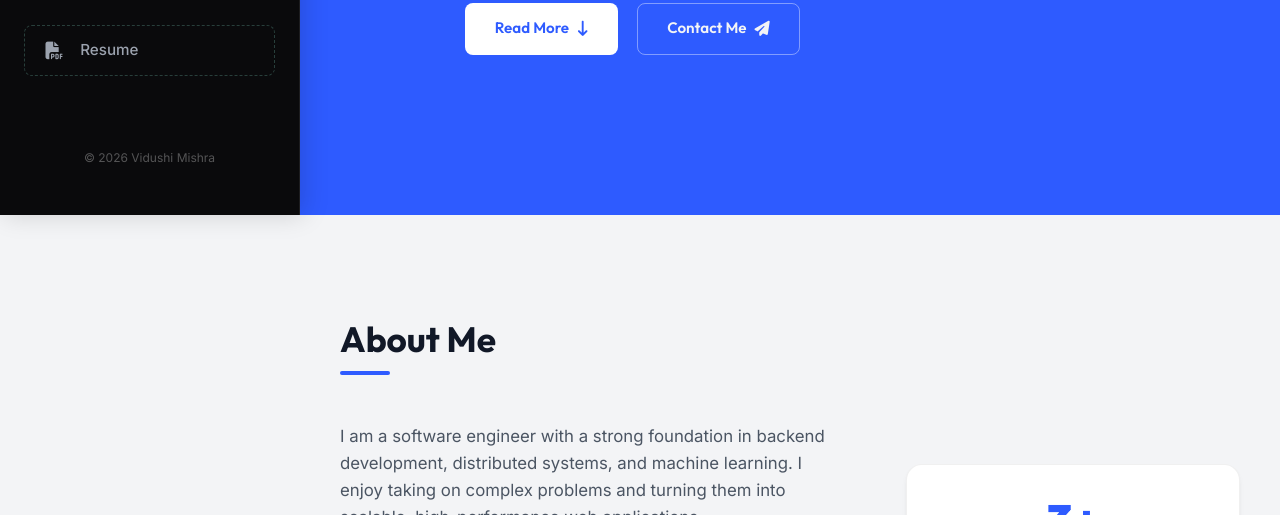
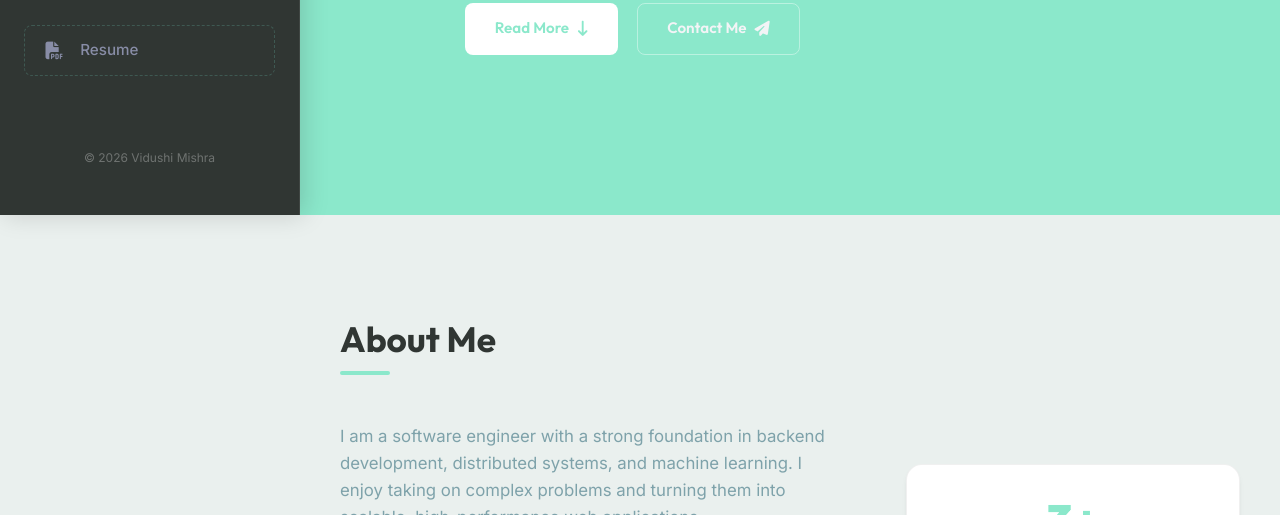
Before and after one commit to vidushi6011/portfolio-website, a website built with Vite: page index.html in a window 1280 px wide. Shown: the part 585-1100 px from the top of the page. Built offline with nearby package versions, Linux system fonts and the light colour scheme.

Commit message:
Update color palette to custom pastel theme

```diff
--- a/style.css
+++ b/style.css
@@ -3,23 +3,23 @@
    ========================================== */
 :root {
   /* Color Palette */
-  --primary: #2E5BFF;        /* Royal Blue */
-  --primary-light: #547BFF;  /* Lighter Royal Blue */
-  --primary-dark: #1E3BB3;   /* Dark Royal Blue */
-  --accent: #F59E0B;         /* Amber/Gold Accent */
+  --primary: #8BE8CB;        /* Aquamarine */
+  --primary-light: #A7F0DB;  /* Lighter Aquamarine */
+  --primary-dark: #5DCBAA;   /* Darker Aquamarine */
+  --accent: #9C7A97;         /* Dusty Mauve */
 
-  --dark-base: #0A0A0C;      /* Deep Black */
-  --dark-surface: #121216;   /* Dark Gray/Black Surface */
+  --dark-base: #303633;      /* Gunmetal */
+  --dark-surface: #3D4542;   /* Lighter Gunmetal for contrast */
   --dark-border: rgba(255, 255, 255, 0.08);
 
-  --light-base: #F3F4F6;     /* Light gray background */
+  --light-base: #EAF0EE;     /* Soft greenish-gray base background */
   --light-surface: #ffffff;
   --light-border: rgba(0, 0, 0, 0.06);
 
   --text-dark-primary: #F3F4F6;
-  --text-dark-secondary: #9CA3AF;
-  --text-light-primary: #111827;
-  --text-light-secondary: #4B5563;
+  --text-dark-secondary: #888DA7; /* Lavender Grey */
+  --text-light-primary: #303633;  /* Gunmetal for high-contrast light text */
+  --text-light-secondary: #7EA2AA; /* Cool Steel */
 
   /* Layout & Animation variables */
   --sidebar-width: 300px;
```
